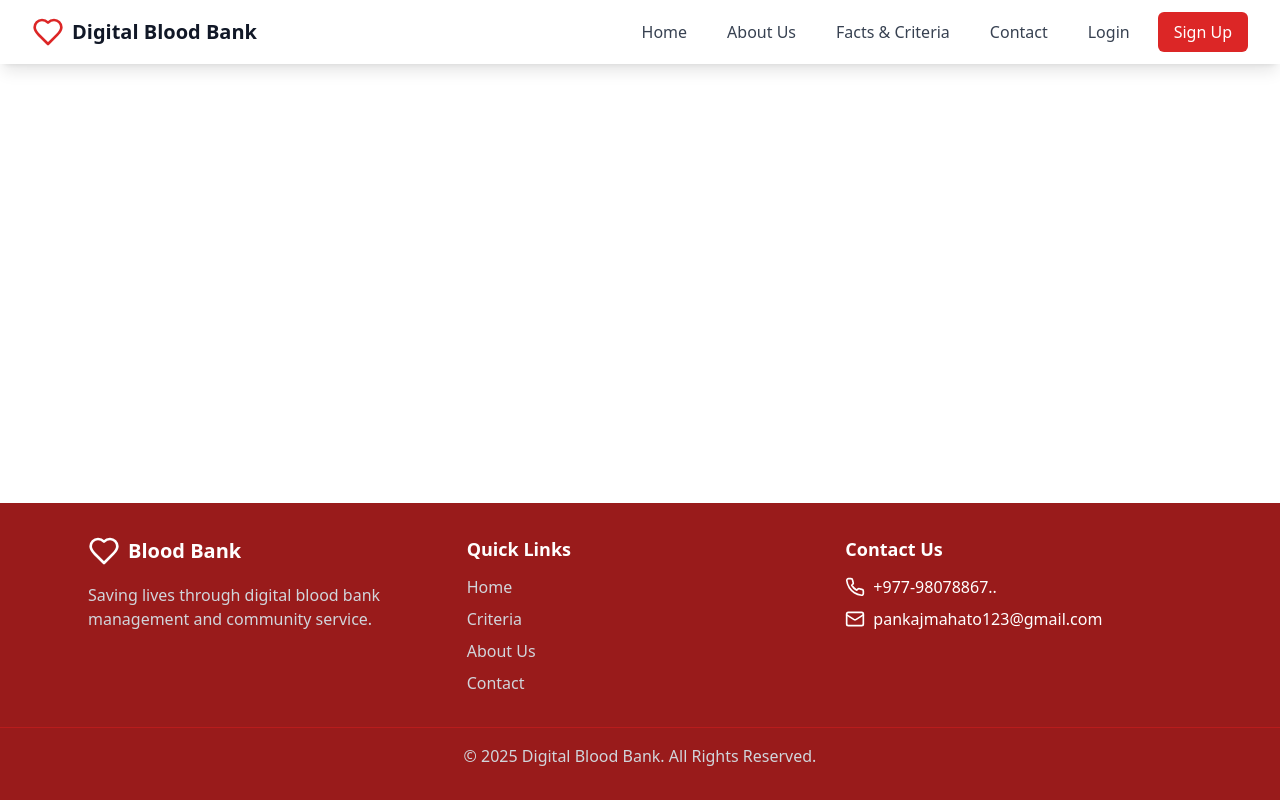
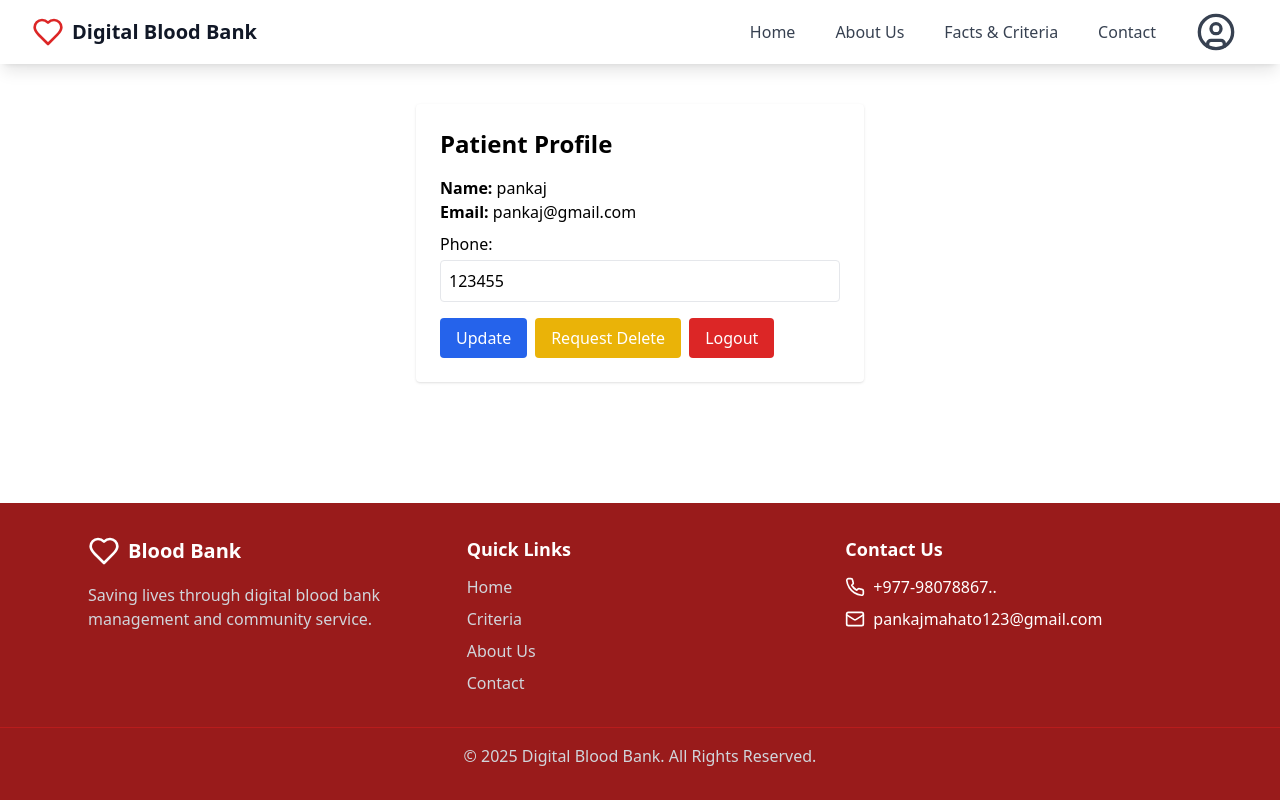
Before and after one commit to pankajmahato907/blood_bank, a React (Vite) app in the folder frontend/: page /patientProfile in a window 1280 px wide. Built offline with nearby package versions, Linux system fonts and the light colour scheme; sample sign-in values are in the browser's storage.

Commit message:
profile switching using auth context and changes in navbar(header) for admin

```diff
--- a/frontend/src/App.jsx
+++ b/frontend/src/App.jsx
@@ -13,6 +13,9 @@ import AdminRoute from './components/AdminRoute';
 import DonorRegistration from './pages/donordashboard/donorRegistration';
 import PatientRegistration from './pages/patientdashboard/patientregistration';
 import AdminDashboard from './pages/admindashboard/admindashboard';
+import AdminProfile from './components/Profiles/AdminProfile';
+import PatientProfile from './components/Profiles/PatientProfile';
+import DonorProfile from './components/Profiles/DonorProfile';
 
 
 function App() {
@@ -29,6 +32,9 @@ function App() {
             <Route path="/login" element={<Login />} />
             <Route path="/signup" element={<Signup />} />
             <Route path="/criteria" element={<Criteria />} />
+            <Route path='/adminProfile' element = {<AdminProfile/>}/>
+            <Route path='/patientProfile' element = {<PatientProfile/>}/>
+            <Route path='/donorProfile' element = {<DonorProfile/>}/>
 
             {/* Dashboards */}
             <Route path="/donordashboard" element={<DonorDashboard />} />
--- a/frontend/src/components/AuthContext.jsx
+++ b/frontend/src/components/AuthContext.jsx
@@ -1,20 +1,26 @@
-// src/context/AuthContext.js (adjust path as needed)
-import React, { createContext, useContext } from "react";
+import React, { createContext, useContext, useState, useEffect } from "react";
 
-// Create context
 const AuthContext = createContext();
 
-// AuthProvider component
 export const AuthProvider = ({ children }) => {
-  const role = localStorage.getItem("role"); // stored like: "admin", "donor", etc.
-  const user = { role }; // Wrap it into a user object
+  const [loggedIN, SetisLoggedIn] = useState(false);
+  const role = localStorage.getItem("role");
+  const user = { role };
+
+
+  useEffect(() => {
+    if (user?.role) {
+      SetisLoggedIn(true);
+    } else {
+      SetisLoggedIn(false);
+    }
+  }, [user?.role]);
 
   return (
-    <AuthContext.Provider value={{ user }}>
+    <AuthContext.Provider value={{ user, loggedIN, SetisLoggedIn }}>
       {children}
     </AuthContext.Provider>
   );
 };
 
-// useAuth custom hook
 export const useAuth = () => useContext(AuthContext);
--- a/frontend/src/components/Navbar.jsx
+++ b/frontend/src/components/Navbar.jsx
@@ -1,23 +1,64 @@
-import React from 'react';
-import { Link } from 'react-router-dom';
-import { Heart } from 'lucide-react';
+import React from "react";
+import { Link, useNavigate } from "react-router-dom";
+import { Heart, UserCircle } from "lucide-react";
+import { useAuth } from "./AuthContext";
 
 const Navbar = () => {
+  const Navigation = useNavigate();
+  const { loggedIN,user } = useAuth();
+  const handleNavigate = ()=>{
+    console.log("hello")
+      const role = user?.role;
+      if(role === "admin"){
+        Navigation("/adminProfile")
+      }
+      if(role === "patient"){
+        Navigation("/patientProfile")
+      }
+      if(role === "donor"){
+        Navigation("/donorProfile")
+      }
+
+  }
+
   return (
     <nav className="bg-white shadow-lg fixed top-0 left-0 right-0 z-50">
       <div className="max-w-7xl mx-auto px-4 sm:px-6 lg:px-8">
         <div className="flex justify-between h-16 items-center">
           <Link to="/" className="flex items-center">
             <Heart className="h-8 w-8 text-red-600" />
-            <span className="ml-2 text-xl font-bold text-gray-900">Digital Blood Bank</span>
+            <span className="ml-2 text-xl font-bold text-gray-900">
+              Digital Blood Bank
+            </span>
           </Link>
           <div className="flex items-center space-x-4">
-            <Link to="/" className="text-gray-700 hover:text-red-600 px-3 py-2">Home</Link>
-            <Link to="/about" className="text-gray-700 hover:text-red-600 px-3 py-2">About Us</Link>
-            <Link to="/criteria" className="text-gray-700 hover:text-red-600 px-3 py-2">Facts & Criteria</Link>
-            <Link to="/contact" className="text-gray-700 hover:text-red-600 px-3 py-2">Contact</Link>
-            <Link to="/login" className="text-gray-700 hover:text-red-600 px-3 py-2">Login</Link>
-            <Link to="/signup" className="bg-red-600 text-white px-4 py-2 rounded-md hover:bg-red-700">Sign Up</Link>
+            <Link to="/" className="text-gray-700 hover:text-red-600 px-3 py-2">
+              Home
+            </Link>
+            <Link to="/about" className="text-gray-700 hover:text-red-600 px-3 py-2">
+              About Us
+            </Link>
+            <Link to="/criteria" className="text-gray-700 hover:text-red-600 px-3 py-2">
+              Facts & Criteria
+            </Link>
+            <Link to="/contact" className="text-gray-700 hover:text-red-600 px-3 py-2">
+              Contact
+            </Link>
+
+            {/* Show Profile Icon if logged in, otherwise Login/Signup */}
+            {loggedIN ? (
+                <UserCircle className="h-16 w-16 text-gray-700 hover:text-red-600 px-3 py-2"  onClick={handleNavigate}/>
+
+            ) : (
+              <>
+                <Link to="/login" className="text-gray-700 hover:text-red-600 px-3 py-2">
+                  Login
+                </Link>
+                <Link to="/signup" className="bg-red-600 text-white px-4 py-2 rounded-md hover:bg-red-700">
+                  Sign Up
+                </Link>
+              </>
+            )}
           </div>
         </div>
       </div>
--- /dev/null
+++ b/frontend/src/components/Profiles/AdminProfile.jsx
@@ -0,0 +1,25 @@
+// AdminProfile.jsx
+import React from 'react';
+import { useNavigate } from 'react-router-dom';
+
+const AdminProfile = () => {
+  const navigate = useNavigate();
+
+  const handleLogout = () => {
+    // Clear auth and redirect
+    localStorage.clear();
+    navigate('/login');
+  };
+
+  return (
+    <div className="p-6 bg-white shadow rounded max-w-md mx-auto mt-10">
+      <h2 className="text-2xl font-bold mb-4">Admin Profile</h2>
+      <p><strong>Name:</strong> Hello i am admin</p>
+      <button onClick={handleLogout} className="mt-4 bg-red-600 text-white px-4 py-2 rounded">
+        Logout
+      </button>
+    </div>
+  );
+};
+
+export default AdminProfile;
--- /dev/null
+++ b/frontend/src/components/Profiles/DonorProfile.jsx
@@ -0,0 +1,45 @@
+// DonorProfile.jsx
+import React, { useState } from 'react';
+import { useNavigate } from 'react-router-dom';
+
+const DonorProfile = () => {
+  const [phone, setPhone] = useState();
+  const [available, setAvailable] = useState();
+  const navigate = useNavigate();
+
+  const handleLogout = () => {
+    localStorage.clear();
+    navigate('/login');
+  };
+
+  const handleUpdate = () => {
+    // Update donor info to backend
+    console.log('Updated phone:', phone, 'Available:', available);
+  };
+
+  return (
+    <div className="p-6 bg-white shadow rounded max-w-md mx-auto mt-10">
+      <h2 className="text-2xl font-bold mb-4">Donor Profile</h2>
+      {/* <p><strong>Name:</strong> {user.name}</p>
+      <p><strong>Email:</strong> {user.email}</p>
+
+      <div className="mt-2">
+        <label className="block mb-1">Phone:</label>
+        <input value={phone} onChange={(e) => setPhone(e.target.value)} className="w-full border p-2 rounded" />
+      </div> */}
+
+      <div className="mt-2">
+        <label className="block mb-1">Availability:</label>
+        <select value={available} onChange={(e) => setAvailable(e.target.value)} className="w-full border p-2 rounded">
+          <option value="Yes">Yes</option>
+          <option value="No">No</option>
+        </select>
+      </div>
+
+      <button onClick={handleUpdate} className="mt-4 bg-blue-600 text-white px-4 py-2 rounded">Update</button>
+      <button onClick={handleLogout} className="ml-2 bg-red-600 text-white px-4 py-2 rounded">Logout</button>
+    </div>
+  );
+};
+
+export default DonorProfile;
--- /dev/null
+++ b/frontend/src/components/Profiles/PatientProfile.jsx
@@ -0,0 +1,47 @@
+// PatientProfile.jsx
+import React, { useState } from 'react';
+import { useNavigate } from 'react-router-dom';
+
+const PatientProfile = () => {
+    const user = { "name":"pankaj",
+        "email":"pankaj@gmail.com",
+        "phone":123455,
+
+     }
+  const [phone, setPhone] = useState(user.phone || '');
+  const navigate = useNavigate();
+
+  const handleLogout = () => {
+    localStorage.clear();
+    navigate('/login');
+  };
+
+  const handleUpdate = () => {
+    console.log('Updated phone:', phone);
+    // API call to update phone number
+  };
+
+  const handleDeleteRequest = () => {
+    console.log('Delete request sent');
+    // Send delete request to admin
+  };
+
+  return (
+    <div className="p-6 bg-white shadow rounded max-w-md mx-auto mt-10">
+      <h2 className="text-2xl font-bold mb-4">Patient Profile</h2>
+      <p><strong>Name:</strong> {user.name}</p>
+      <p><strong>Email:</strong> {user.email}</p>
+
+      <div className="mt-2">
+        <label className="block mb-1">Phone:</label>
+        <input value={phone} onChange={(e) => setPhone(e.target.value)} className="w-full border p-2 rounded" />
+      </div>
+
+      <button onClick={handleUpdate} className="mt-4 bg-blue-600 text-white px-4 py-2 rounded">Update</button>
+      <button onClick={handleDeleteRequest} className="ml-2 bg-yellow-500 text-white px-4 py-2 rounded">Request Delete</button>
+      <button onClick={handleLogout} className="ml-2 bg-red-600 text-white px-4 py-2 rounded">Logout</button>
+    </div>
+  );
+};
+
+export default PatientProfile;
--- a/frontend/src/pages/Login.jsx
+++ b/frontend/src/pages/Login.jsx
@@ -2,6 +2,7 @@ import React, { useState } from 'react';
 import { Link, useNavigate } from 'react-router-dom';
 import { Heart } from 'lucide-react';
 import axios from "axios";
+import { useAuth } from '../components/AuthContext';
 
 const Login = () => {
   const [email, setEmail] = useState('');
@@ -9,6 +10,8 @@ const Login = () => {
   const [message, setMessage] = useState('');
   const [error, setError] = useState('');
   const navigate = useNavigate();
+    const { loggedIn , SetisLoggedIn,user} = useAuth();
+    const role = user?.role;
 
   const handleSubmit = async (e) => {
     e.preventDefault();
@@ -20,7 +23,8 @@ const Login = () => {
       });
 
       const role = response.data.user.role;
-
+      SetisLoggedIn(true);
+      alert("Loggin successful")
       console.log('Response:', response.data);
 
       localStorage.setItem("role", role);
--- a/frontend/src/pages/Signup.jsx
+++ b/frontend/src/pages/Signup.jsx
@@ -1,5 +1,5 @@
 import React, { useState } from 'react';
-import { Link } from 'react-router-dom';
+import { Link, useNavigate } from 'react-router-dom';
 import { Heart } from 'lucide-react';
 import axios from 'axios';
 
@@ -13,6 +13,7 @@ const Signup = () => {
     role: 'donor', // default role
   });
 
+  const navigation = useNavigate();
   const handleSubmit = (e) => {
     e.preventDefault();
 
@@ -26,6 +27,8 @@ const Signup = () => {
       try {
         const response = await axios.post('http://localhost:3000/signup', formData);
         console.log('Response:', response.data);
+        alert("Signup successful")
+        navigation("/login")
       } catch (error) {
         console.error('Error sending data:', error);
       }
```
Also changed, not shown: 1 other file (tests, documents, lock files or other folders).
